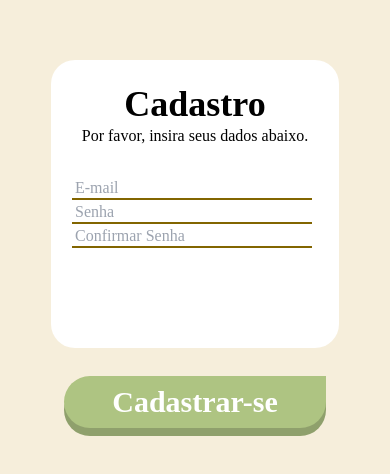
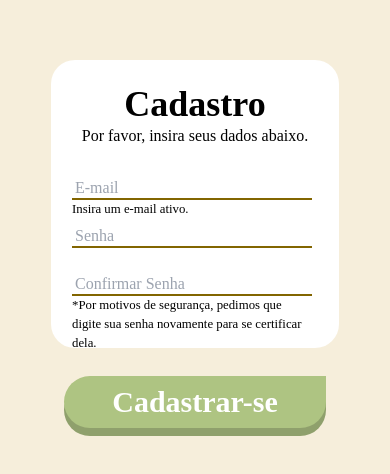
Before and after one commit to Daniel-san8/Desconecte-Bem, a React (Vite) app: page /cadastro in a window 390 px wide. Shown: the part 164-638 px from the top of the page. Built offline with nearby package versions, Linux system fonts and the light colour scheme; a web font is replaced by a local one.

Commit message:
feat: tela de cadastro mobile feita

```diff
--- a/src/components/HomeCadastro.tsx
+++ b/src/components/HomeCadastro.tsx
@@ -15,22 +15,29 @@ export default function HomeCadastro() {
             titulo="Cadastro"
             pergunta="Por favor, insira seus dados abaixo."
           />
-          <div className="relative barra-horizontal">
+          <form
+            action=""
+            className="flex flex-col gap-y-6"
+            id="cadastroForm"
+            method="post"
+          >
+            <div className="relative barra-horizontal afterEmail">
               <InputLogin type="email" seletor="email" placeholder="E-mail" />
             </div>
             <div className="relative barra-horizontal">
               <InputLogin type="Senha" seletor="Senha" placeholder="Senha" />
             </div>
-          <div className="relative barra-horizontal">
+            <div className="relative barra-horizontal afterConfirmarSenha">
               <InputLogin
                 type="confirm"
                 seletor="confirm"
                 placeholder="Confirmar Senha"
               />
             </div>
+          </form>
         </WhiteBox>
 
-        <ButtonLogin texto="Cadastrar-se" />
+        <ButtonLogin texto="Cadastrar-se" idForm="cadastroForm" />
       </div>
     </div>
   );
--- a/src/components/LoginHome/BoxTitle.tsx
+++ b/src/components/LoginHome/BoxTitle.tsx
@@ -1,3 +1,5 @@
+import { Link } from "react-router-dom";
+
 type BoxTitleProps = {
   titulo: string;
   extra?: string;
@@ -12,9 +14,9 @@ export default function BoxTitle({ titulo, extra, pergunta }: BoxTitleProps) {
       </h1>
       <p>
         {pergunta}{" "}
-        <a href="" className="text-cadastrar cursor-pointer">
+        <Link to="/cadastro" className="text-cadastrar cursor-pointer">
           {extra}
-        </a>
+        </Link>
       </p>
     </div>
   );
--- a/src/index.css
+++ b/src/index.css
@@ -27,4 +27,18 @@
   .boxShadowButtonTop {
     box-shadow: -2px 0 rgba(143, 160, 108, 1);
   }
+
+  .afterEmail::after {
+    content: "Insira um e-mail ativo.";
+    position: absolute;
+    font-size: 0.8rem;
+    padding-top: 2px;
+  }
+
+  .afterConfirmarSenha::after {
+    content: "*Por motivos de segurança, pedimos que digite sua senha novamente para se certificar dela.";
+    position: absolute;
+    font-size: 0.8rem;
+    padding-top: 2px;
+  }
 }
```
Lines whose indentation alone changed are shown as unchanged.
